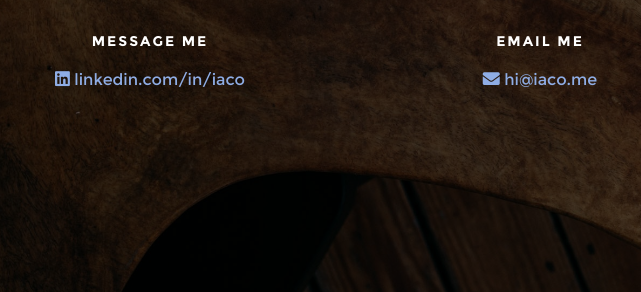
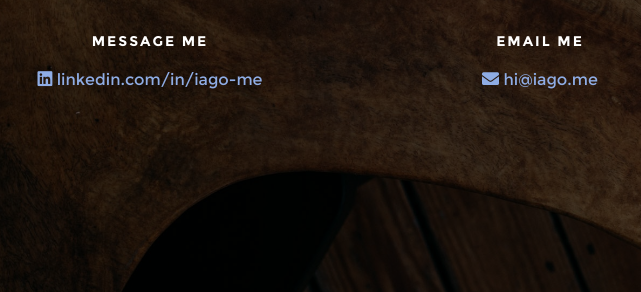
Before and after one commit to iaco-io/iago.me, a plain HTML site: page index.html in a window 1280 px wide. Shown: the part 1280-1572 px from the top of the page, 100-741 px from the left. Drawn offline with Linux system fonts and the light colour scheme.

Commit message:
Corrected urls and email

```diff
--- a/index.html
+++ b/index.html
@@ -39,7 +39,7 @@
 
    <!-- <header>
        	<div class="header-logo">
-            <a href="index.html">IACO</a>
+            <a href="index.html">IAGO</a>
     	</div>
 	</header> -->
 
@@ -81,7 +81,7 @@
                                     &ensp;
                                 </li>
                                 <li class="animate-intro">
-                                    <a target="_blank" href="https://linkedin.com/in/iaco">
+                                    <a target="_blank" href="https://linkedin.com/in/iago-me">
                                         <span><i class="fab fa-linkedin"></i></span> LinkedIn
                                     </a>
                                     &ensp;
@@ -120,7 +120,7 @@
    			<h5 class="animate-this">Message me</h5>
 
    			<p class="animate-this">
-                <a target="_blank" href="https://linkedin.com/in/iaco"><i class="fab fa-linkedin"></i>&nbsp;linkedin.com/in/iaco</a>
+                <a target="_blank" href="https://linkedin.com/in/iago-me"><i class="fab fa-linkedin"></i>&nbsp;linkedin.com/in/iago-me</a>
                 <br>&nbsp;
             </p>
    		</div>
@@ -129,7 +129,7 @@
    			<h5 class="animate-this">Email Me</h5>
 
    			<p class="animate-this">
-	           <a href="mailto:hi@iaco.me"><i class="fa fa-envelope"></i>&nbsp;hi@iaco.me</a>
+	           <a href="mailto:hi@iago.me"><i class="fa fa-envelope"></i>&nbsp;hi@iago.me</a>
                <br>&nbsp;
             </p>
    		</div>
@@ -156,7 +156,7 @@
         <!-- <div class="col-twelve tab-full social">
             <ul class="footer-social">
                 <li>
-                    <a target="_blank" href="https://linkedin.com/in/iaco" title="">
+                    <a target="_blank" href="https://linkedin.com/in/iago-me" title="">
                         <i class="fab fa-linkedin"></i> LinkedIn
                     </a>
                 </li>
```
